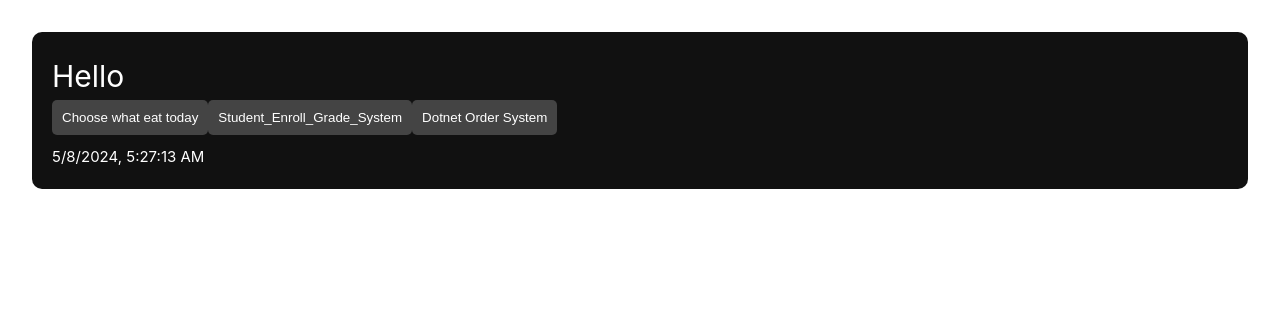
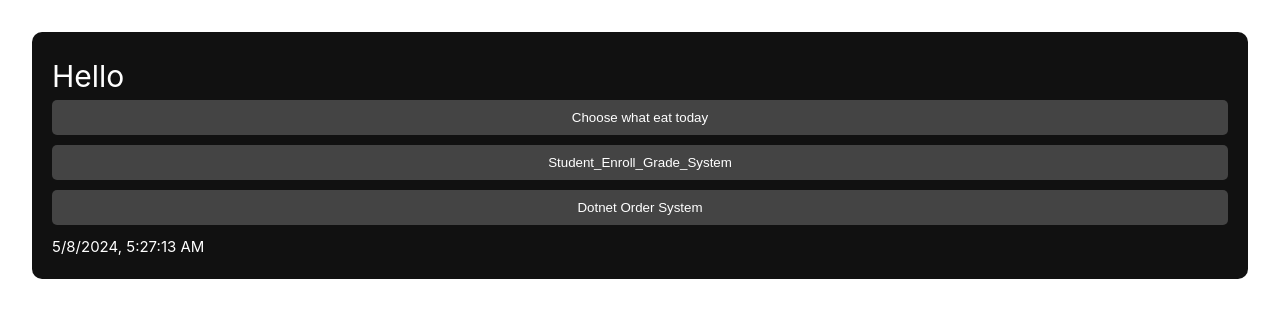
Before and after one commit to L1TangDingZhen/Student_Enroll_Grade_System, a Vue app in the folder front_end/: page / in a window 1280 px wide. Shown: the top 318 px of the page. Built offline with nearby package versions, Linux system fonts and the light colour scheme; no server answers.

Commit message:
new change

```diff
--- a/front_end/src/views/HomeView.vue
+++ b/front_end/src/views/HomeView.vue
@@ -1,17 +1,21 @@
 <template>
   <div class="home-view">
     <h1>Hello</h1>
+    <div>
       <router-link to="/spin">
         <button class="custom-button">Choose what eat today</button>
       </router-link>
-
+    </div>
+    <div>
       <router-link to="/login">
         <button class="custom-button">Student_Enroll_Grade_System</button>
       </router-link>
-
+    </div>
+    <div>
       <a href="https://github.com/L1TangDingZhen/Dotnet_Order_System" target="_blank">
         <button class="custom-button">Dotnet Order System</button>
       </a>
+    </div>
 
     <p>{{ currentTime }}</p>
   </div>
@@ -52,7 +56,8 @@ export default defineComponent({
 }
 
 .custom-button {
-  display: inline-block; /* 使按钮的宽度与内容匹配 */
+  display: block;
+  width: 100%; /* 使按钮占据整个父容器的宽度 */
   background-color: #444;
   margin-bottom: 10px;
   color: white;
@@ -61,6 +66,7 @@ export default defineComponent({
   cursor: pointer;
   border-radius: 5px;
   text-align: center;
+  box-sizing: border-box; /* 包括填充和边框在内的宽度计算 */
 }
 
 .custom-button:hover {
```
Lines whose indentation alone changed are shown as unchanged.
